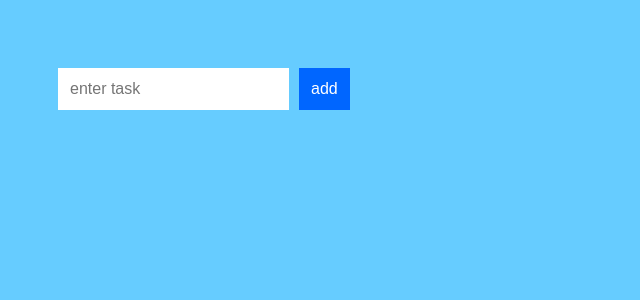
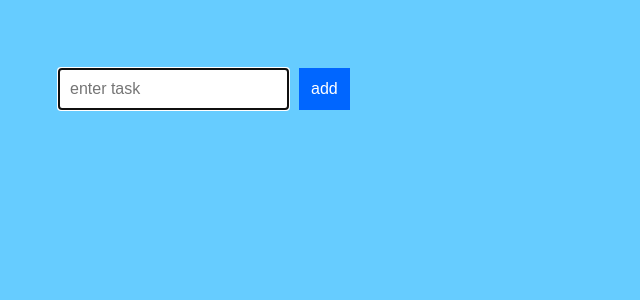
Before and after one commit to zhoutk/reactodo, a React (Create React App) app: page /stuff in a window 1280 px wide. Shown: the top 300 px of the page, without its empty margins (0-640 px from the left). Built offline with nearby package versions, Linux system fonts and the light colour scheme.

Commit message:
输入焦点的控制完成。innerRef

```diff
--- a/src/components/InputAndButton.js
+++ b/src/components/InputAndButton.js
@@ -6,10 +6,13 @@ import React, { Component } from 'react';
 import {TodoButton, TodoInput} from '../styled/Todo';
 
 class InputAndButton extends Component {
+    focus() {
+        this.el.focus();
+    }
     render() {
         return (
             <div>
-                <TodoInput onChange={this.props.onChange} onKeyUp={this.props.addItem} placeholder="enter task" value={this.props.inputValue}></TodoInput>
+                <TodoInput innerRef={el=> { this.el = el; }} onChange={this.props.onChange} onKeyUp={this.props.addItem} placeholder="enter task" value={this.props.inputValue}></TodoInput>
                 <TodoButton onClick={this.props.addItem} type="submit">add</TodoButton>
             </div>
         );
--- a/src/containers/App.js
+++ b/src/containers/App.js
@@ -20,6 +20,7 @@ class App extends Component {
             if(this.state.inputValue.length > 0) {
                 this.state.items.push({key: new Date().getTime(), text: this.state.inputValue});
                 e.target.value = '';
+                this.InputComponent.focus();
                 this.setState({
                     items: this.state.items,
                     inputValue:''
@@ -27,10 +28,13 @@ class App extends Component {
             }
         }
     }
+    componentDidMount(){
+        this.InputComponent.focus();
+    }
     render() {
         return (
             <div>
-                <InputAndButton onChange={this.onChange.bind(this)} addItem={this.addItem.bind(this)} inputValue={this.state.inputValue}/>
+                <InputAndButton ref={comp => { this.InputComponent = comp; }} onChange={this.onChange.bind(this)} addItem={this.addItem.bind(this)} inputValue={this.state.inputValue}/>
                 <LiList items={this.state.items}/>
             </div>
         );
```
